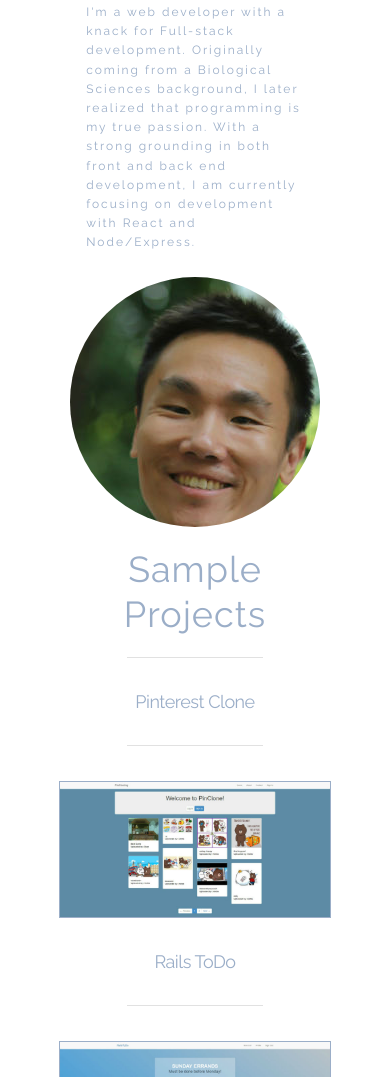
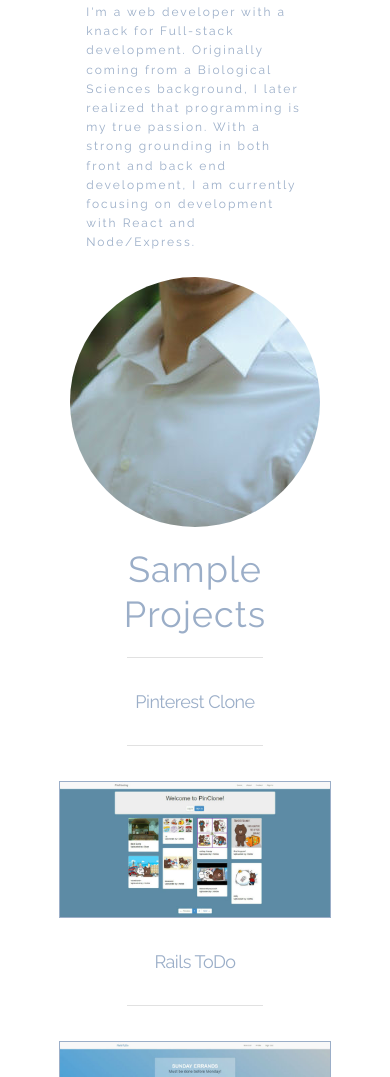
Before and after one commit to bluekites/dean-chuang-portfolio, a website: page public/index.html in a window 390 px wide. Shown: the part 947-2024 px from the top of the page. Drawn offline with nearby package versions, Linux system fonts and the light colour scheme; files that its build step writes are made by us from their sources.

Commit message:
update styling

```diff
--- a/sass/style.scss
+++ b/sass/style.scss
@@ -116,7 +116,7 @@ a:active {
     border-radius: 50%;
     @media(max-width: 500px) {
       background-attachment: none;
-      background-position: center 20%;
+      background-position: center 70%;
       width: 250px;
       height: 250px;
       background-repeat: none;
```
